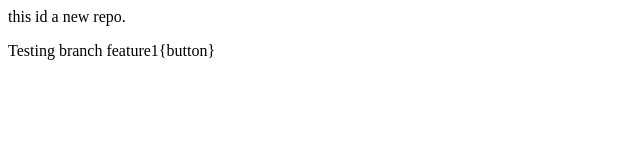
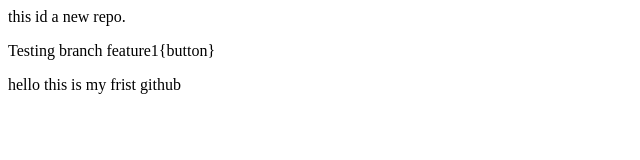
Before and after one commit to Muhammadonais123/localrepo, a website: page index.html in a window 1280 px wide. Shown: the whole page, without its empty margins (0-640 px from the left). Drawn offline with Linux system fonts and the light colour scheme.

Commit message:
First commit

```diff
--- a/index.html
+++ b/index.html
@@ -1,2 +1,3 @@
 <p>this id a new repo.</p>
 <p>Testing branch feature1{button}</button></p>
+<p>hello this is my frist github</p>
```
Also changed, not shown: package.json (added, +21 -0 lines).
